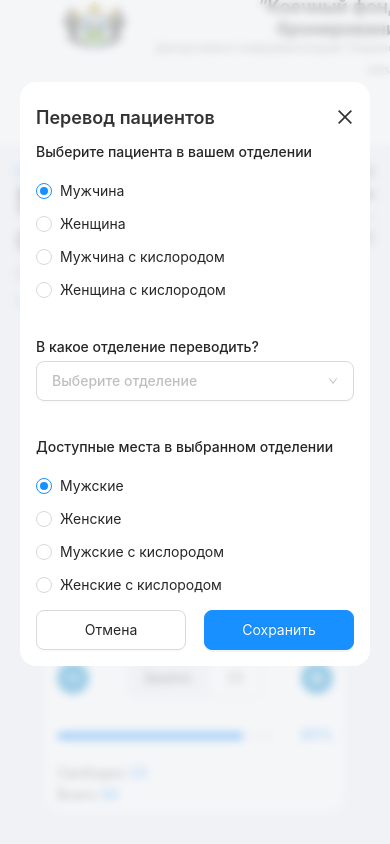
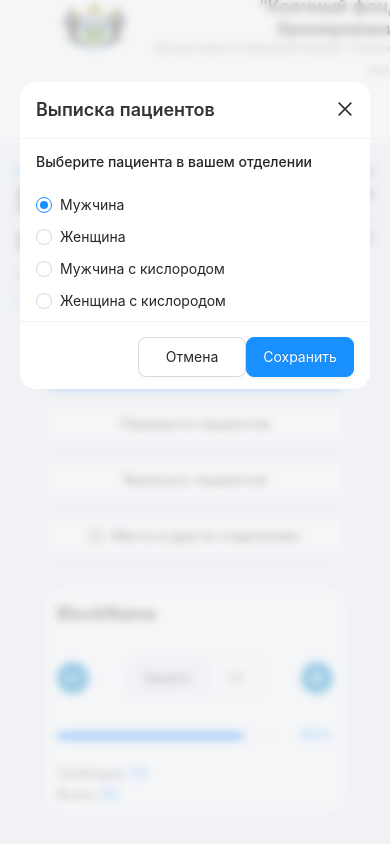
Before and after one commit to ClubfootBear/ultimateTest, a React (Create React App) app in the folder ultimate-test/: page / in a window 390 px wide. Shown: the top 844 px of the page. Built offline with nearby package versions, Linux system fonts and the light colour scheme.

Commit message:
Third Modal {Done}

```diff
--- a/ultimate-test/src/Components/HospitalBeds /Content/Content.js
+++ b/ultimate-test/src/Components/HospitalBeds /Content/Content.js
@@ -5,6 +5,7 @@
 import CardBlock from "./CardBlock/CardBlock";
 import EditingPlaces from "./Modals/EditingPlaces/EditingPlaces";
 import PatientsTransfer from "./Modals/PatientsTransfer/PatientsTransfer";
+import PatientsDischarge from "./Modals/PatientsDischarge/PatientsDischarge";
 
 
 const Content = () => {
@@ -16,7 +17,8 @@
                 <CardBlock />
                 //Пока ХЗ куда это пихать
                 {/*<EditingPlaces />*/}
-                <PatientsTransfer />
+                {/*<PatientsTransfer />*/}
+                <PatientsDischarge />
 
             </div>
         </div>
--- a/ultimate-test/src/Components/HospitalBeds /Content/Modals/CommonModals/DropDownModal/DropDownModal.css
+++ b/ultimate-test/src/Components/HospitalBeds /Content/Modals/CommonModals/DropDownModal/DropDownModal.css
@@ -16,3 +16,7 @@
 
     color: rgba(0, 0, 0, 0.25);
 }
+
+.DropDownWrapper {
+    margin-top: 16px;
+}
--- a/ultimate-test/src/Components/HospitalBeds /Content/Modals/CommonModals/DropDownModal/DropDownModal.js
+++ b/ultimate-test/src/Components/HospitalBeds /Content/Modals/CommonModals/DropDownModal/DropDownModal.js
@@ -28,13 +28,16 @@
 );
 
 const DropDownModal = (props) => {
-    return(
-        <Dropdown overlay={menu}>
-            <Button className="ButtonDropDown">
-                Выберите отделение
-                <DownOutlined />
-            </Button>
-        </Dropdown>
+    return (
+
+        <div className="DropDownWrapper">
+            <Dropdown overlay={menu}>
+                <Button className="ButtonDropDown">
+                    Выберите отделение
+                    <DownOutlined/>
+                </Button>
+            </Dropdown>
+        </div>
     )
 }
 
--- a/ultimate-test/src/Components/HospitalBeds /Content/Modals/CommonModals/RadioGroup/RadioGroup.js
+++ b/ultimate-test/src/Components/HospitalBeds /Content/Modals/CommonModals/RadioGroup/RadioGroup.js
@@ -10,7 +10,11 @@
         height: '30px',
         lineHeight: '30px',
         alignItems: 'center',
-        marginBottom: '3px',
+        marginBottom: '2px',
+    };
+
+    const RadioWrapper = {
+        marginTop: '10px',
     };
 
     const Array = [...props.Array]
@@ -24,12 +28,12 @@
         setValue( e.target.value )
     }
 
-    return(
-        <Radio.Group onChange={onChange} value={value}>
-            <div>
-                {Group}
-            </div>
-        </Radio.Group>
+    return (
+            <Radio.Group onChange={onChange} value={value} style={RadioWrapper}>
+                <div>
+                    {Group}
+                </div>
+            </Radio.Group>
     )
 }
 
--- a/ultimate-test/src/Components/HospitalBeds /Content/Modals/EditingPlaces/EditingPlaces.js
+++ b/ultimate-test/src/Components/HospitalBeds /Content/Modals/EditingPlaces/EditingPlaces.js
@@ -15,6 +15,7 @@
                     <div>Редактирование мест</div>
                     <div><CloseOutlined /></div>
                 </div>
+                <div className="HRStayle"/>
                 <div className="EditingContent">
                     {PlacesType.map((p) => <FormLine typePlaces={p}/>)}
                 </div>
--- a/ultimate-test/src/Components/HospitalBeds /Content/Modals/PatientsDischarge/PatientsDischarge.css
+++ b/ultimate-test/src/Components/HospitalBeds /Content/Modals/PatientsDischarge/PatientsDischarge.css
@@ -0,0 +1,153 @@
+.ModalWrap {
+    position: fixed;
+    width: 100%;
+    height: 100%;
+    right: 0px;
+    top: 0px;
+    background: rgba(240, 242, 245, 0.65);
+    backdrop-filter: blur(4px);
+    /*z-index: 1;*/
+}
+
+.DischargePlacesForm{
+    position: absolute;
+    z-index: 5;
+
+    width: 472px;
+    height: 307px;
+    padding: 16px;
+    right: calc(50% - 472px/2);
+    top: calc(50% - 640px/2);
+
+    border-radius: 16px;
+    background: #FFFFFF;
+}
+
+
+.DischargeHeaderForm {
+    display: flex;
+    flex-direction: row;
+    align-items: center;
+    justify-content: space-between;
+
+    height: 56px;
+    margin-top: -16px;
+
+    /*font-family: Inter;*/
+    font-style: normal;
+    font-weight: 600;
+    font-size: 18px;
+    line-height: 28px;
+    color: rgba(0, 0, 0, 0.8);
+}
+
+.HRStayleTop {
+    position: absolute;
+    border-bottom: 1px solid #F2F2F2;
+    width: 480px;
+    left: -5px;
+}
+
+.HRStayleBottom {
+    position: absolute;
+    border-bottom: 1px solid #F2F2F2;
+    width: 480px;
+    left: -5px;
+    margin-top: -7px;
+}
+
+.NameGroup {
+    height: 16px;
+    /*font-family: Inter;*/
+    font-style: normal;
+    font-weight: 500;
+    font-size: 14px;
+    line-height: 28px;
+    /* or 200% */
+
+    display: flex;
+    align-items: center;
+    /* @heading-color */
+    color: rgba(0, 0, 0, 0.85);
+}
+
+.GroupMargin {
+    margin-bottom: 16px;
+    margin-top: 16px;
+}
+
+.NameGroupWrapper {
+    margin-bottom: 32px;
+    margin-top: 24px;
+}
+
+/*.DropDownWrapper {*/
+/*    margin-top: 16px;*/
+/*}*/
+
+.DischargeButtonWrapper {
+    display: flex;
+    flex-direction: row;
+    align-items: flex-end;
+    justify-content: space-between;
+    margin-left: auto;
+    width: 216px;
+
+    margin-top: 25px;
+}
+
+.Decline {
+    width: 88px;
+}
+
+.Save {
+    width: 120px;
+}
+
+.IBStyle {
+    height: 40px;
+    border-radius: 8px;
+}
+
+.Input {
+    width: 216px;
+}
+
+@media (max-width: 560px) {
+    .DischargeButtonWrapper {
+        display: flex;
+        flex-direction: row;
+        align-items: flex-end;
+        justify-content: space-between;
+        margin-left: auto;
+        width: 216px;
+
+        margin-top: 25px;
+    }
+
+    .DischargePlacesForm {
+        /*position: relative;*/
+        z-index: 5;
+
+        width: 350px;
+        /*height: 580p;*/
+        padding: 16px;
+        right: calc(50% - 350px / 2);
+        top: calc(50% - 680px / 2);
+
+        border-radius: 16px;
+        background: #FFFFFF;
+    }
+
+    .Input {
+        width: 150px;
+    }
+
+    .Save {
+        width: 150px;
+    }
+
+    .Decline {
+        width: 150px;
+    }
+}
--- a/ultimate-test/src/Components/HospitalBeds /Content/Modals/PatientsDischarge/PatientsDischarge.js
+++ b/ultimate-test/src/Components/HospitalBeds /Content/Modals/PatientsDischarge/PatientsDischarge.js
@@ -1,9 +1,35 @@
 import React from "react"
 import "./PatientsDischarge.css"
+import {CloseOutlined} from "@ant-design/icons";
+import {Button} from "antd";
+import RadioGroup from "../CommonModals/RadioGroup/RadioGroup";
+import DropDownModal from "../CommonModals/DropDownModal/DropDownModal";
+
+
 
 const PatientsDischarge = () => {
+    const PlacesType1 = ['Мужчина', 'Женщина', 'Мужчина с кислородом', 'Женщина с кислородом']
+    const PlacesType2 = ['Мужские', 'Женские', 'Мужские с кислородом', 'Женские с кислородом']
+
     return(
-        <div></div>
+        <div className="ModalWrap">
+            <form className="DischargePlacesForm" action="#">
+                <div className="DischargeHeaderForm">
+                    <div>Выписка пациентов</div>
+                    <div><CloseOutlined /></div>
+                </div>
+                <div className='HRStayleTop'/>
+                <div className="GroupMargin">
+                    <div className="NameGroup">Выберите пациента в вашем отделении</div>
+                    <RadioGroup Array={PlacesType1}/>
+                </div>
+                <div className='HRStayleBottom'/>
+                <div className="DischargeButtonWrapper">
+                    <Button className="IBStyle Decline">Отмена</Button>
+                    <Button className="IBStyle Save" type="primary">Сохранить</Button>
+                </div>
+            </form>
+        </div>
     )
 }
 
--- a/ultimate-test/src/Components/HospitalBeds /Content/Modals/PatientsTransfer/PatientsTransfer.css
+++ b/ultimate-test/src/Components/HospitalBeds /Content/Modals/PatientsTransfer/PatientsTransfer.css
@@ -9,12 +9,12 @@
     /*z-index: 1;*/
 }
 
-.EditingPlacesForm{
+.TransferPlacesForm{
     position: absolute;
     z-index: 5;
 
     width: 472px;
-    height: 584px;
+    height: 589px;
     padding: 16px;
     right: calc(50% - 472px/2);
     top: calc(50% - 640px/2);
@@ -24,13 +24,14 @@
 }
 
 
-.EditingHeaderForm {
+.TransferHeaderForm {
     display: flex;
     flex-direction: row;
     align-items: center;
     justify-content: space-between;
 
-    height: 40px;
+    height: 56px;
+    margin-top: -16px;
 
     /*font-family: Inter;*/
     font-style: normal;
@@ -40,7 +41,23 @@
     color: rgba(0, 0, 0, 0.8);
 }
 
+.HRStayleTop {
+    position: absolute;
+    border-bottom: 1px solid #F2F2F2;
+    width: 480px;
+    left: -5px;
+}
+
+.HRStayleBottom {
+    position: absolute;
+    border-bottom: 1px solid #F2F2F2;
+    width: 480px;
+    left: -5px;
+    margin-top: -7px;
+}
+
 .NameGroup {
+    height: 16px;
     /*font-family: Inter;*/
     font-style: normal;
     font-weight: 500;
@@ -55,22 +72,28 @@
 }
 
 .GroupMargin {
-    margin-bottom: 32px;
+    margin-bottom: 16px;
+    margin-top: 16px;
 }
 
-.DropDownWrapper {
-    margin-top: 0px;
+.NameGroupWrapper {
+    margin-bottom: 32px;
+    margin-top: 24px;
 }
+
+/*.DropDownWrapper {*/
+/*    margin-top: 16px;*/
+/*}*/
 
 .TransferButtonWrapper {
     display: flex;
     flex-direction: row;
-    align-items: flex-start;
+    align-items: flex-end;
     justify-content: space-between;
-    position: absolute;
-    right: 16px;
-    bottom: 16px;
+    margin-left: auto;
     width: 216px;
+
+    margin-top: 25px;
 }
 
 .Decline {
@@ -94,15 +117,15 @@
     .TransferButtonWrapper {
         display: flex;
         flex-direction: row;
-        align-items: flex-start;
+        align-items: flex-end;
         justify-content: space-between;
-        position: absolute;
-        right: 16px;
-        /*left: 16px;*/
-        width: 318px;
+        margin-left: auto;
+        width: 216px;
+
+        margin-top: 25px;
     }
 
-    .EditingPlacesForm {
+    .TransferPlacesForm {
         /*position: relative;*/
         z-index: 5;
 
--- a/ultimate-test/src/Components/HospitalBeds /Content/Modals/PatientsTransfer/PatientsTransfer.js
+++ b/ultimate-test/src/Components/HospitalBeds /Content/Modals/PatientsTransfer/PatientsTransfer.js
@@ -1,7 +1,6 @@
 import React from "react"
 import "./PatientsTransfer.css"
 import {CloseOutlined} from "@ant-design/icons";
-import FormLine from "../EditingPlaces/FormLine/FormLine";
 import {Button} from "antd";
 import RadioGroup from "../CommonModals/RadioGroup/RadioGroup";
 import DropDownModal from "../CommonModals/DropDownModal/DropDownModal";
@@ -13,23 +12,25 @@
 
     return(
         <div className="ModalWrap">
-            <form className="EditingPlacesForm" action="#">
-                <div className="EditingHeaderForm">
+            <form className="TransferPlacesForm" action="#">
+                <div className="TransferHeaderForm">
                     <div>Перевод пациентов</div>
                     <div><CloseOutlined /></div>
                 </div>
+                <div className='HRStayleTop'/>
                 <div className="GroupMargin">
                     <div className="NameGroup">Выберите пациента в вашем отделении</div>
                     <RadioGroup Array={PlacesType1}/>
                 </div>
-                <div className="GroupMargin">
+                <div className="NameGroupWrapper">
                     <div className="NameGroup">В какое отделение переводить?</div>
-                    <DropDownModal className="DropDownWrapper" />
+                    <DropDownModal />
                 </div>
                 <div className="GroupMargin">
                     <div className="NameGroup">Доступные места в выбранном отделении</div>
                     <RadioGroup Array={PlacesType2}/>
                 </div>
+                <div className='HRStayleBottom'/>
                 <div className="TransferButtonWrapper">
                     <Button className="IBStyle Decline">Отмена</Button>
                     <Button className="IBStyle Save" type="primary">Сохранить</Button>
```
Also changed, not shown: ultimate-test/src/Components/HospitalBeds /Content/Modals/EditingPlaces/EditingPlaces.css (+9 -0 lines).
